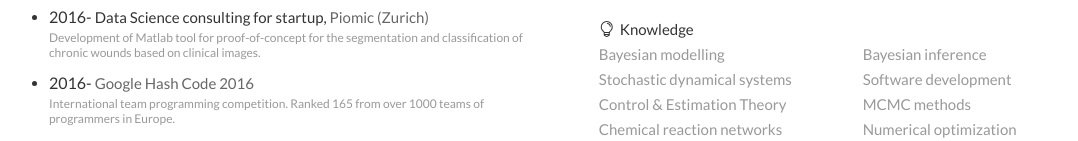
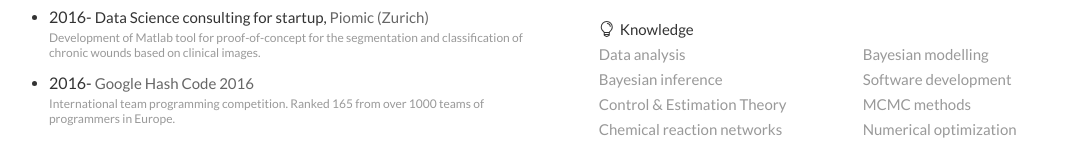
Before and after one commit to Mijan/resume, a plain HTML site: page index.html in a window 1280 px wide. Shown: the part 1433-1574 px from the top of the page, without its empty margins (73-1151 px from the left). Drawn offline with Linux system fonts and the light colour scheme.

Commit message:
minor modification

```diff
--- a/index.html
+++ b/index.html
@@ -329,9 +329,10 @@
                                 <dd></dd>
                             </dl>
                             <dl class="clearfix">
+                                <dt>Data analysis</dt>
                                 <dt>Bayesian modelling</dt>
                                 <dt>Bayesian inference</dt>
-                                <dt>Stochastic dynamical systems</dt>
+                                <!--<dt>Stochastic dynamical systems</dt>-->
                                 <dt>Software development</dt>
                                 <dt>Control &amp; Estimation Theory</dt>
                                 <dt>MCMC methods</dt>
```
